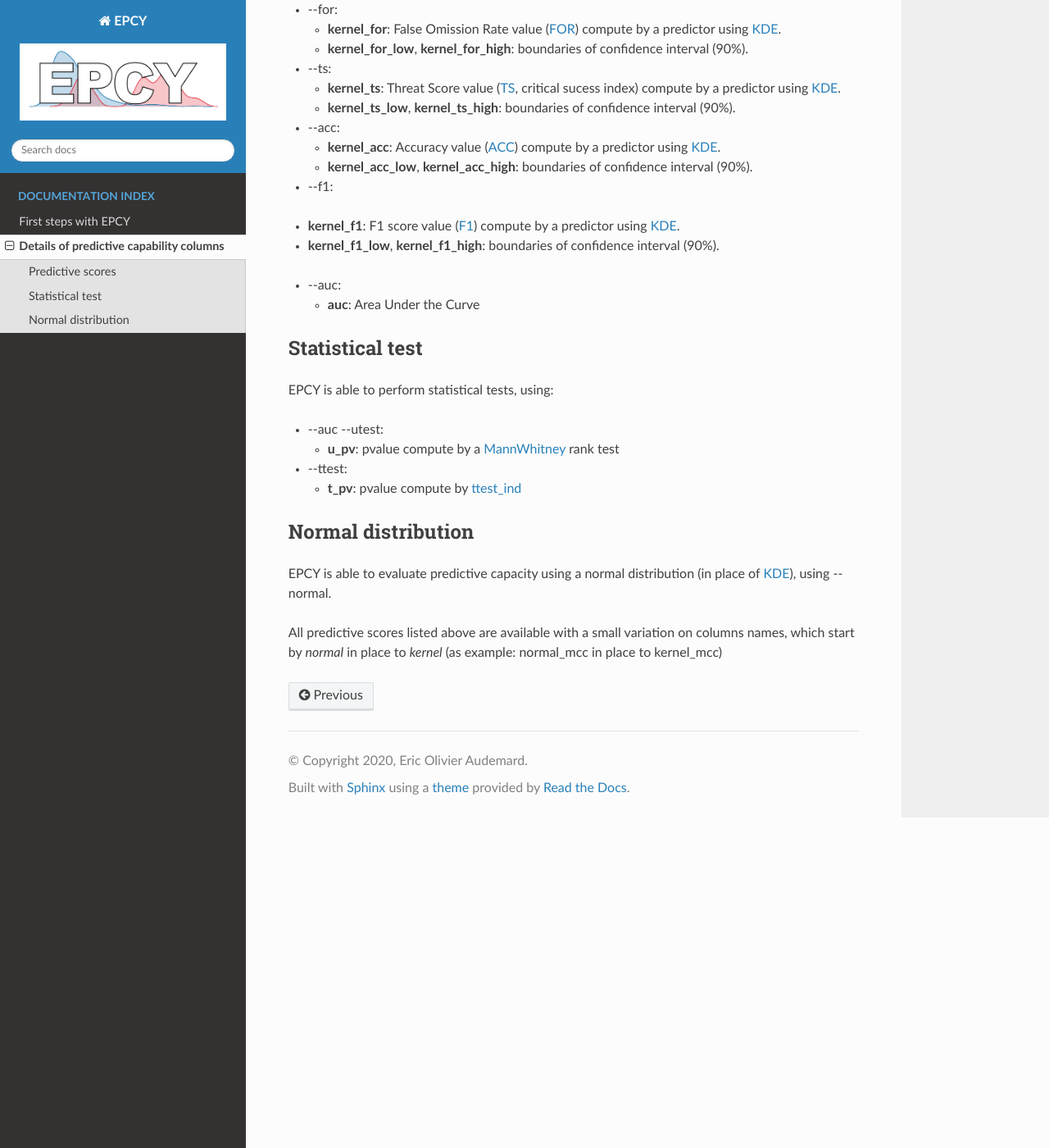
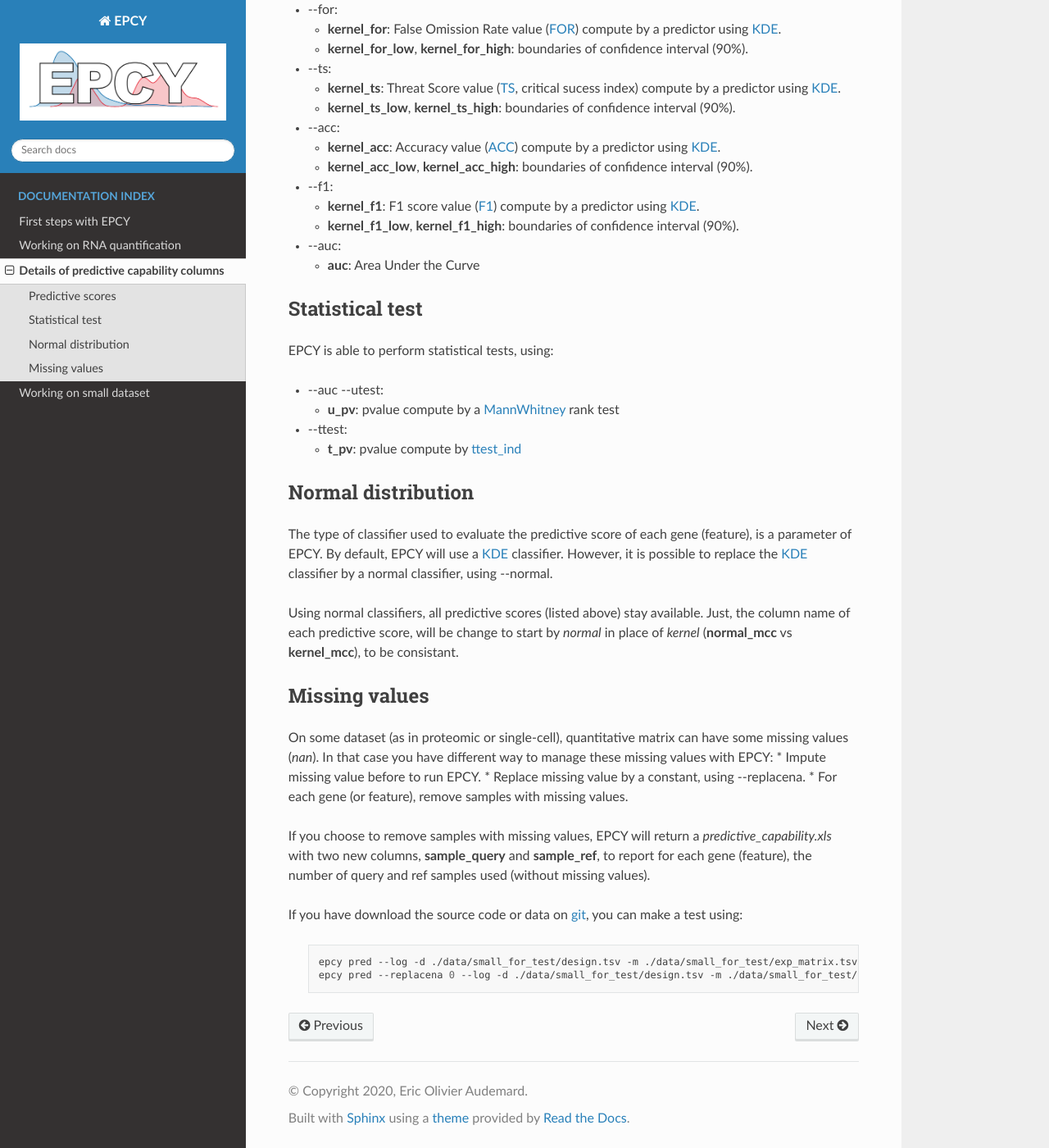
Before and after one commit to iric-soft/epcy, a Sphinx documentation site: the page built from doc/predictive_capability_columns.rst, in a window 1280 px wide and 1400 px high, scrolled down 1243 px. Shown: the whole window at 82% size. Built offline with Sphinx 7.4.7 and the Read the Docs theme 2.0.0, drawn with Linux system fonts in a browser that asks for light colours; pages that are not in the unit, such as notebooks, are missing from menus.

Commit message:
update README and doc

```diff
--- a/README.rst
+++ b/README.rst
@@ -103,7 +103,7 @@ Working on RNA sequencing readcounts:
 Working on kallisto quantification:
 -----------------------------------
 
-* EPCY allow to work directly on kallisto quantificaion using h5 files, to have access to bootstrapped samples. To do so, a `kallisto` column need to be add to the design file (to specify the directory path where to find *abundant.h5* file for each sample) and **epcy pred_rna** need to run as follow:
+* EPCY allow to work directly on kallisto quantificaion using h5 files and have access to bootstrapped samples. To do so, a `kallisto` column need to be add to the design file (to specify the directory path where to find *abundant.h5* file for each sample) and **epcy pred_rna** need to run as follow:
 
 .. code:: shell
 
--- a/doc/predictive_capability_columns.rst
+++ b/doc/predictive_capability_columns.rst
@@ -82,8 +82,8 @@ these parameters will add new columns to the default output, as:
 
 * -\-f1:
 
-- **kernel\_f1**: F1 score value (`F1`_) compute by a predictor using `KDE`_.
-- **kernel\_f1\_low**, **kernel\_f1\_high**: boundaries of confidence interval (90%).
+  - **kernel\_f1**: F1 score value (`F1`_) compute by a predictor using `KDE`_.
+  - **kernel\_f1\_low**, **kernel\_f1\_high**: boundaries of confidence interval (90%).
 
 * -\-auc:
 
@@ -106,12 +106,38 @@ EPCY is able to perform statistical tests, using:
 Normal distribution
 -------------------
 
-EPCY is able to evaluate predictive capacity using a normal distribution
-(in place of `KDE`_), using -\-normal.
+The type of classifier used to evaluate the predictive score of each gene
+(feature), is a parameter of EPCY. By default, EPCY will use a `KDE`_
+classifier. However, it is possible to replace the `KDE`_ classifier by
+a normal classifier, using -\-normal.
 
-All predictive scores listed above are available with a small variation
-on columns names, which start by *normal* in place to *kernel* (as example:
-normal\_mcc in place to kernel\_mcc)
+Using normal classifiers, all predictive scores (listed above) stay
+available. Just, the column name of each predictive score, will be change
+to start by *normal* in place of *kernel* (**normal\_mcc** vs **kernel\_mcc**),
+to be consistant.
+
+Missing values
+--------------
+
+On some dataset (as in proteomic or single-cell), quantitative matrix can have
+some missing values (*nan*). In that case you have different way to manage
+these missing values with EPCY:
+* Impute missing value before to run EPCY.
+* Replace missing value by a constant, using -\-replacena.
+* For each gene (or feature), remove samples with missing values.
+
+If you choose to remove samples with missing values, EPCY will return
+a *predictive_capability.xls* with two new columns,
+**sample_query** and **sample_ref**, to report for each gene (feature),
+the number of query and ref samples used (without missing values).
+
+If you have download the source code or data on `git`_,
+you can make a test using:
+
+ .. code:: bash
+
+    epcy pred --log -d ./data/small_for_test/design.tsv -m ./data/small_for_test/exp_matrix.tsv -o ./data/small_for_test/default_subgroup
+    epcy pred --replacena 0 --log -d ./data/small_for_test/design.tsv -m ./data/small_for_test/exp_matrix.tsv -o ./data/small_for_test/replacena
 
 .. _KDE: https://en.wikipedia.org/wiki/Kernel_density_estimation
 .. _MCC: https://en.wikipedia.org/wiki/Matthews_correlation_coefficient
@@ -129,3 +155,4 @@ normal\_mcc in place to kernel\_mcc)
 .. _normal: https://en.wikipedia.org/wiki/Normal_distribution
 .. _MannWhitney: https://docs.scipy.org/doc/scipy/reference/generated/scipy.stats.mannwhitneyu.html
 .. _ttest\_ind: https://docs.scipy.org/doc/scipy/reference/generated/scipy.stats.ttest_ind.html
+.. _git: https://github.com/iric-soft/epcy/tree/master/data/small_for_test
--- /dev/null
+++ b/doc/small_dataset.rst
@@ -0,0 +1,4 @@
+Working on small dataset
+========================
+
+Coming soon.
```
Also changed, not shown: other parts of README.rst (+1 -1 lines), doc/basic_usage.rst (+27 -26 lines), doc/rna_tools.rst (added, +119 -0 lines), doc/images/dist_MCC.png (added), doc/images/dist_bw.png (added), doc/images/profile.png (added), doc/images/profile_readcounts.png (added), doc/images/qc.png (added), doc/images/qc_overfit.png (added), 1 other file.
